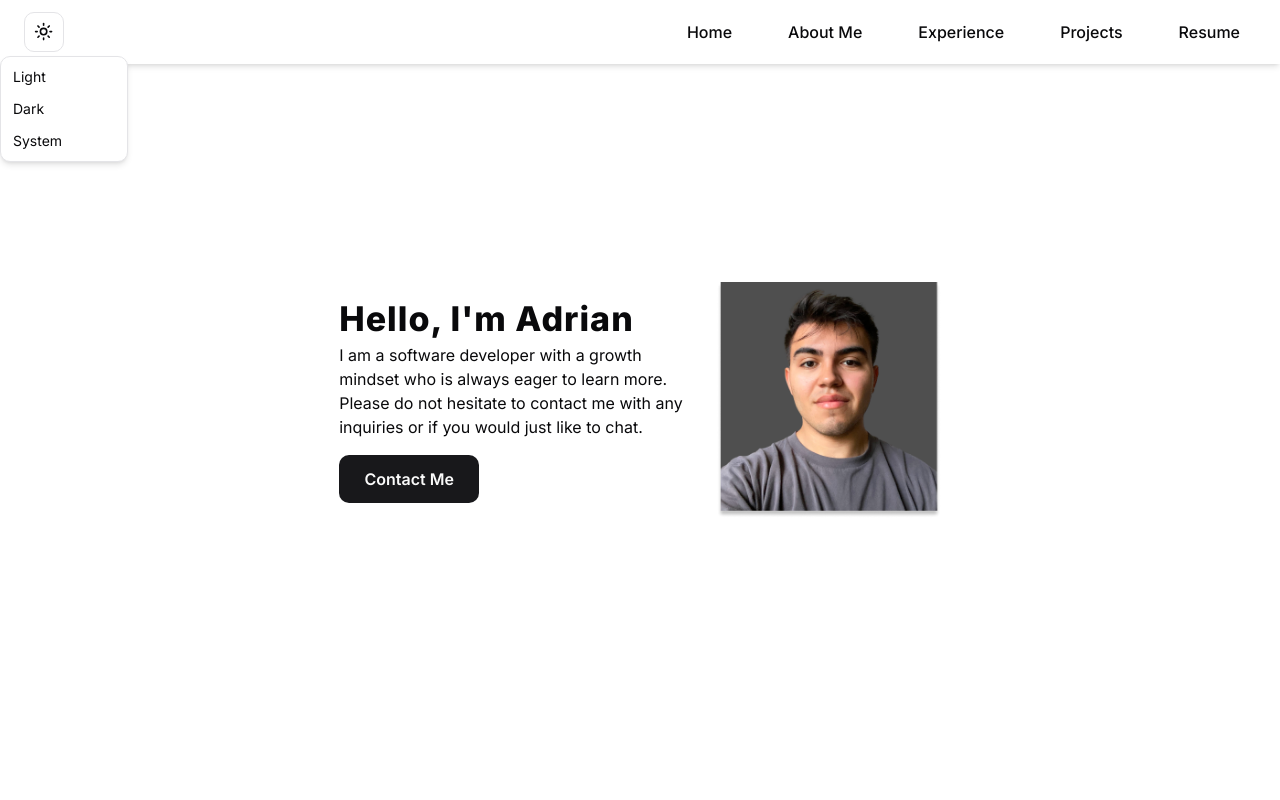
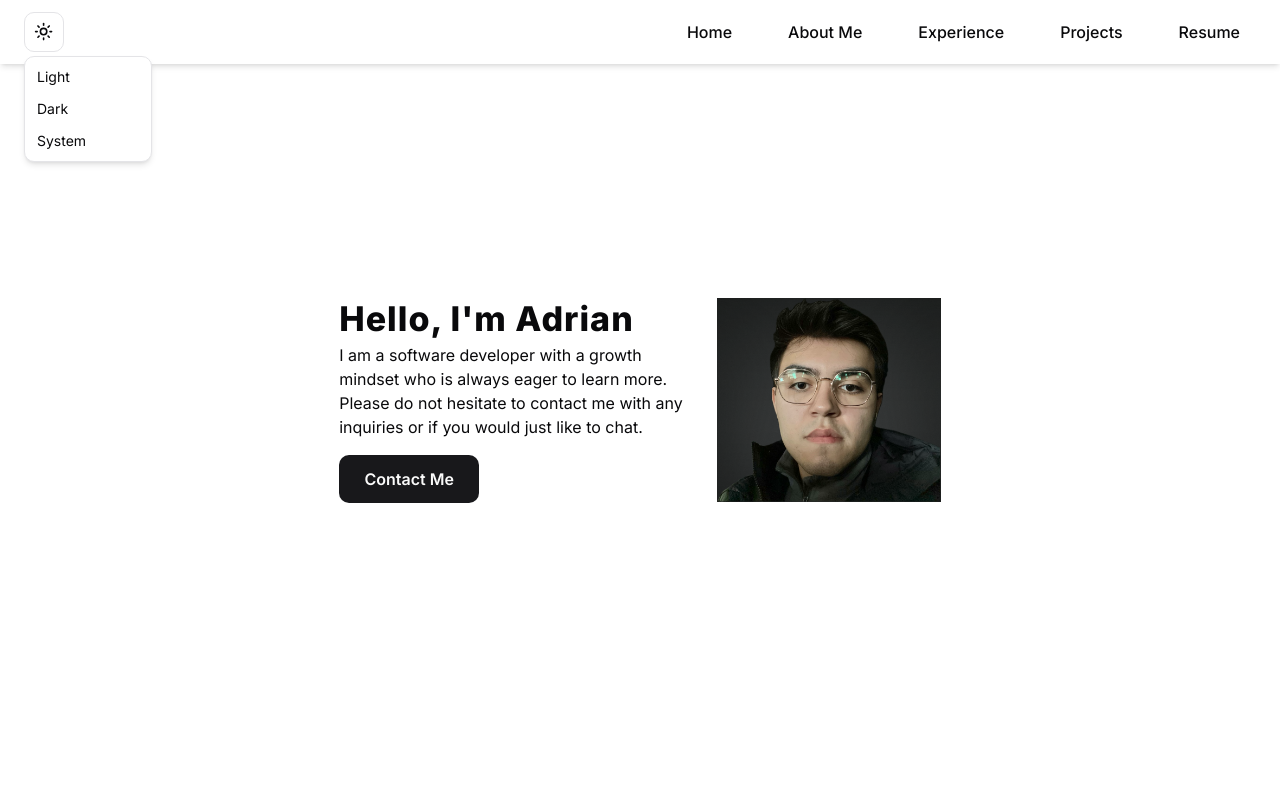
Before and after one commit to almond5/shad_personal, a Next.js app: page / in a window 1280 px wide. Both pictures are taken after a click on the button "Toggle theme". Shown: the top 800 px of the page. Built offline with nearby package versions, Linux system fonts and the light colour scheme.

Commit message:
Updating

```diff
--- a/src/components/modeToggle.tsx
+++ b/src/components/modeToggle.tsx
@@ -24,7 +24,7 @@
           <span className="sr-only">Toggle theme</span>
         </Button>
       </DropdownMenuTrigger>
-      <DropdownMenuContent align="end">
+      <DropdownMenuContent sideOffset={4} >
         <DropdownMenuItem onClick={() => setTheme('light')}>
           Light
         </DropdownMenuItem>
--- a/src/components/navbar.tsx
+++ b/src/components/navbar.tsx
@@ -136,9 +136,9 @@
       strokeLinecap="round"
       strokeLinejoin="round"
     >
-      <line x1="4" x2="20" y1="12" y2="12" />
-      <line x1="4" x2="20" y1="6" y2="6" />
-      <line x1="4" x2="20" y1="18" y2="18" />
+      <line x1="2" x2="22" y1="12" y2="12" />
+      <line x1="2" x2="22" y1="6" y2="6" />
+      <line x1="2" x2="22" y1="18" y2="18" />
     </svg>
   );
 }
--- a/src/components/ui/dropdown-menu.tsx
+++ b/src/components/ui/dropdown-menu.tsx
@@ -65,7 +65,7 @@
       ref={ref}
       sideOffset={sideOffset}
       className={cn(
-        "z-50 min-w-[8rem] overflow-hidden rounded-md border bg-popover p-1 text-popover-foreground shadow-md data-[state=open]:animate-in data-[state=closed]:animate-out data-[state=closed]:fade-out-0 data-[state=open]:fade-in-0 data-[state=closed]:zoom-out-95 data-[state=open]:zoom-in-95 data-[side=bottom]:slide-in-from-top-2 data-[side=left]:slide-in-from-right-2 data-[side=right]:slide-in-from-left-2 data-[side=top]:slide-in-from-bottom-2",
+        "z-50 min-w-[8rem] overflow-hidden ml-6 rounded-md border bg-popover p-1 text-popover-foreground shadow-md data-[state=open]:animate-in data-[state=closed]:animate-out data-[state=closed]:fade-out-0 data-[state=open]:fade-in-0 data-[state=closed]:zoom-out-95 data-[state=open]:zoom-in-95 data-[side=bottom]:slide-in-from-top-2 data-[side=left]:slide-in-from-right-2 data-[side=right]:slide-in-from-left-2 data-[side=top]:slide-in-from-bottom-2",
         className
       )}
       {...props}
--- a/src/components/work.tsx
+++ b/src/components/work.tsx
@@ -44,7 +44,7 @@
             <div className="timeline-start mb-10 md:text-end">
               <time className="font-mono italic">Microsoft | Current</time>
               <div className="text-lg font-black">Software Engineer</div>
-              Working with the Microsoft AI Team.
+              Working under the CoreUX team.
             </div>
             <hr />
           </li>
```
Also changed, not shown: public/me.png, 1 other file (tests, documents, lock files or other folders).
